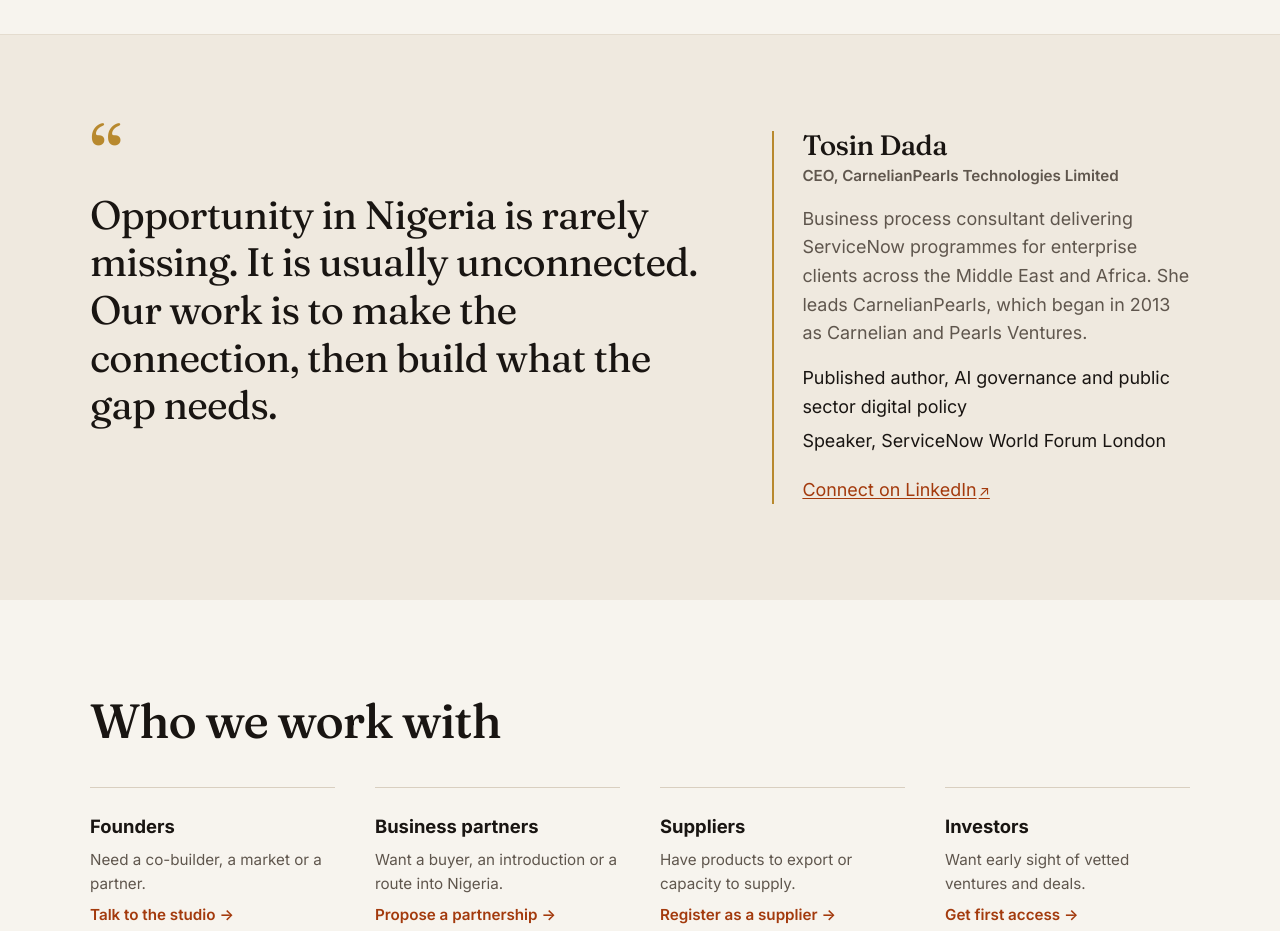
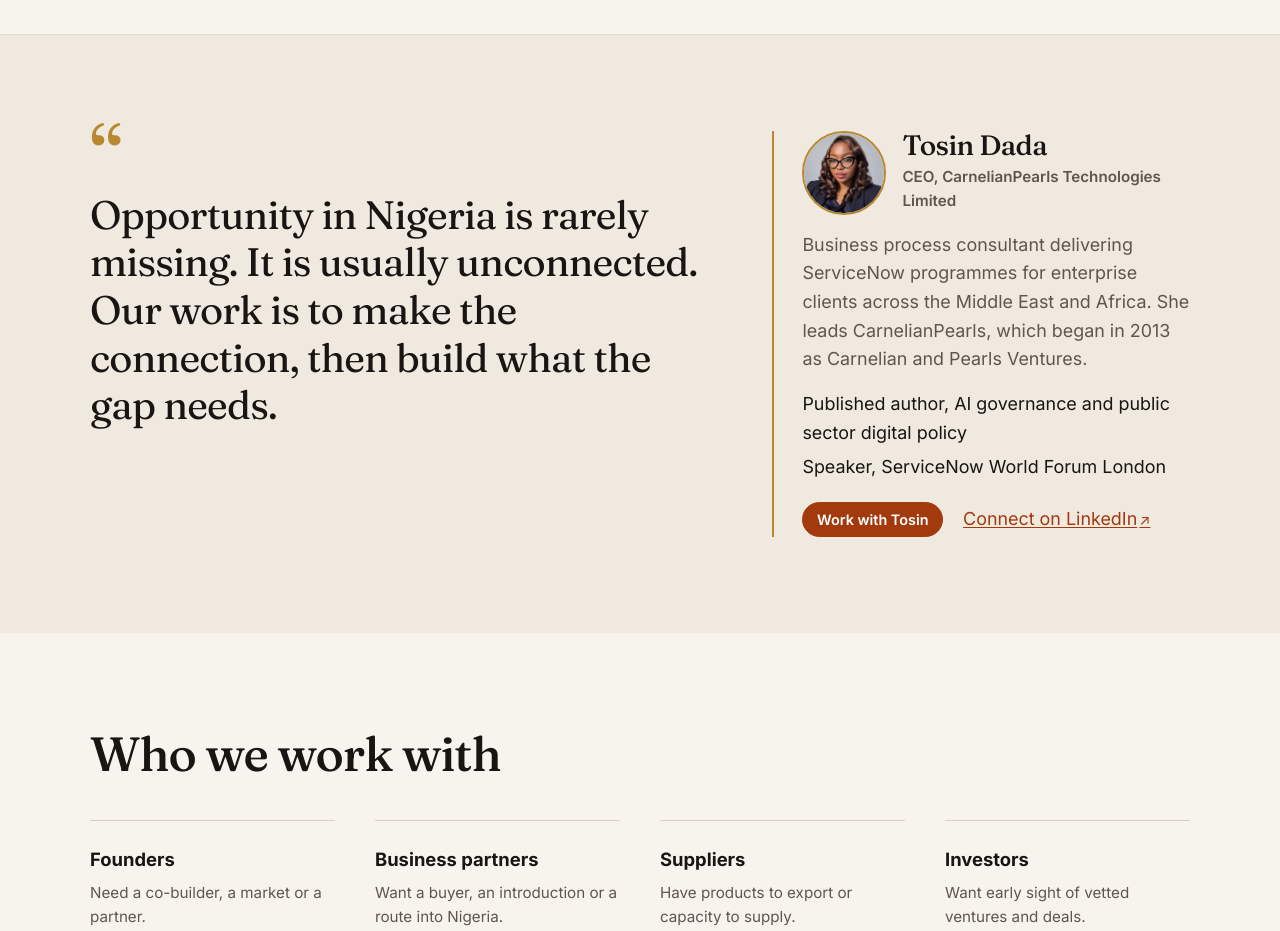
Before and after one commit to ToosinDada/carnelian-pearls-website, a plain HTML site: page index.html in a window 1280 px wide. Shown: the part 3800-4731 px from the top of the page. Drawn offline with Linux system fonts and the light colour scheme.

Commit message:
Homepage founder section: photo, personal LinkedIn, link to consulting
- Adds Tosin's headshot beside the name and role.
- "Connect on LinkedIn" now goes to Tosin's own profile instead of the
  company page.
- Adds a "Work with Tosin" button to the consulting page.

About page "Who leads it" also links to Tosin's LinkedIn.

Co-Authored-By: Claude Opus 5.5 <noreply@anthropic.com>

```diff
--- a/assets/css/styles.css
+++ b/assets/css/styles.css
@@ -784,6 +784,17 @@ main { display: block; }
 .founder__role { font-weight: 600; color: var(--muted); font-size: 0.95rem; margin-bottom: 1rem; }
 .founder__bio p { color: var(--muted); }
 .founder__creds { list-style: none; margin: 0 0 1.25rem; padding: 0; display: grid; gap: 0.35rem; }
+.founder__head { display: flex; align-items: center; gap: 1rem; margin-bottom: 1rem; }
+.founder__head .founder__role { margin-bottom: 0; }
+.founder__photo {
+  flex: 0 0 auto;
+  width: 84px;
+  height: 84px;
+  object-fit: cover;
+  border-radius: 50%;
+  border: 2px solid var(--gold);
+}
+.founder__links { display: flex; flex-wrap: wrap; align-items: center; gap: 0.75rem 1.25rem; }
 
 /* Who we work with */
 .doors { list-style: none; margin: 0; padding: 0; display: grid; gap: 0 2.5rem; grid-template-columns: 1fr; }
--- a/index.html
+++ b/index.html
@@ -277,14 +277,22 @@
           <p>Opportunity in Nigeria is rarely missing. It is usually unconnected. Our work is to make the connection, then build what the gap needs.</p>
         </blockquote>
         <div class="founder__bio">
-          <h2 class="founder__name" id="founder-heading">Tosin Dada</h2>
-          <p class="founder__role">CEO, CarnelianPearls Technologies Limited</p>
+          <div class="founder__head">
+            <img class="founder__photo" src="assets/img/tosin-dada.jpg" alt="Tosin Dada" width="720" height="720" loading="lazy">
+            <div>
+              <h2 class="founder__name" id="founder-heading">Tosin Dada</h2>
+              <p class="founder__role">CEO, CarnelianPearls Technologies Limited</p>
+            </div>
+          </div>
           <p>Business process consultant delivering ServiceNow programmes for enterprise clients across the Middle East and Africa. She leads CarnelianPearls, which began in 2013 as Carnelian and Pearls Ventures.</p>
           <ul class="founder__creds">
             <li>Published author, AI governance and public sector digital policy</li>
             <li>Speaker, ServiceNow World Forum London</li>
           </ul>
-          <a class="ext" href="https://www.linkedin.com/company/carnelianandpearls/" target="_blank" rel="noopener">Connect on LinkedIn</a>
+          <div class="founder__links">
+            <a class="btn btn--primary btn--small" href="consulting/">Work with Tosin</a>
+            <a class="ext" href="https://www.linkedin.com/in/tosindada/" target="_blank" rel="noopener">Connect on LinkedIn</a>
+          </div>
         </div>
       </div>
     </section>
```
Also changed, not shown: about/index.html (+1 -1 lines).
